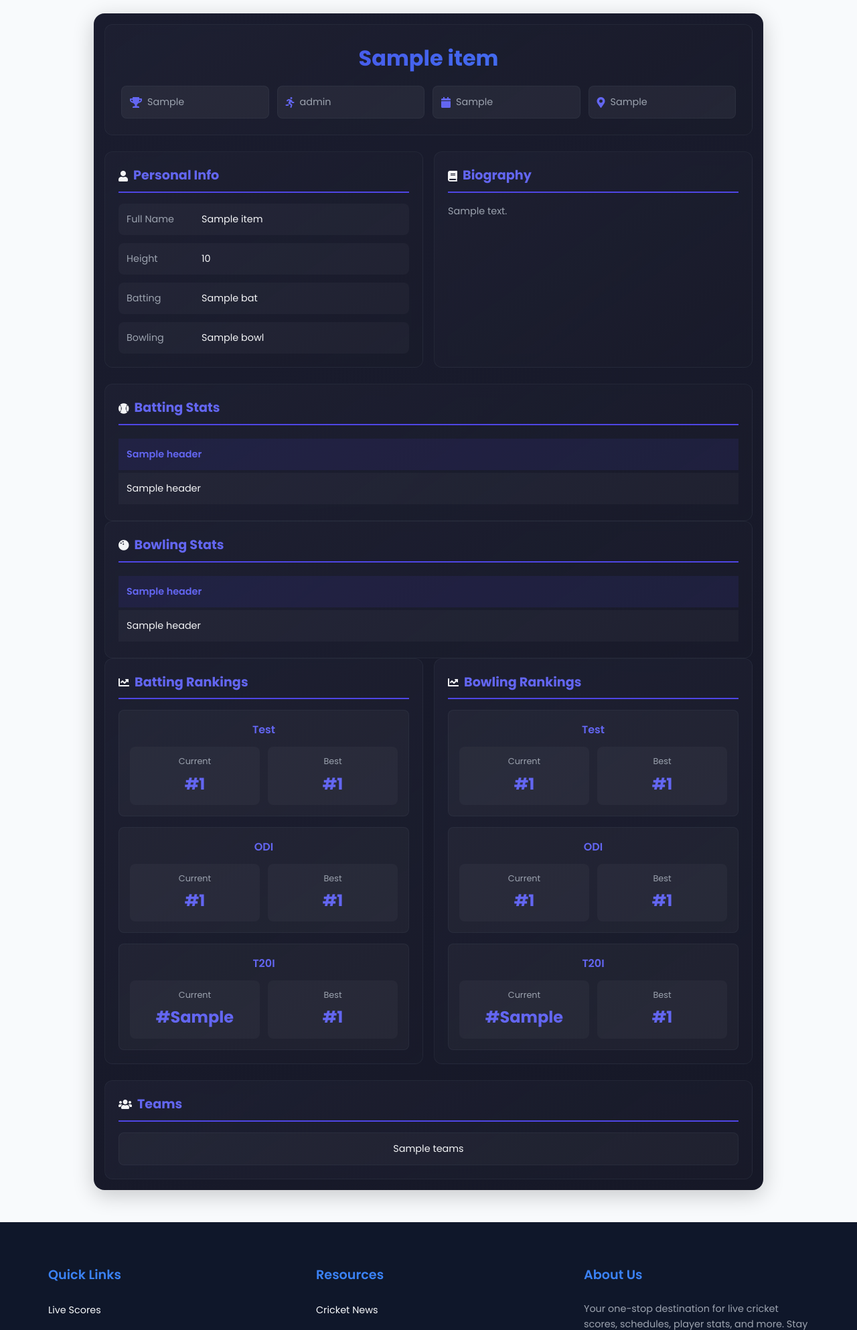
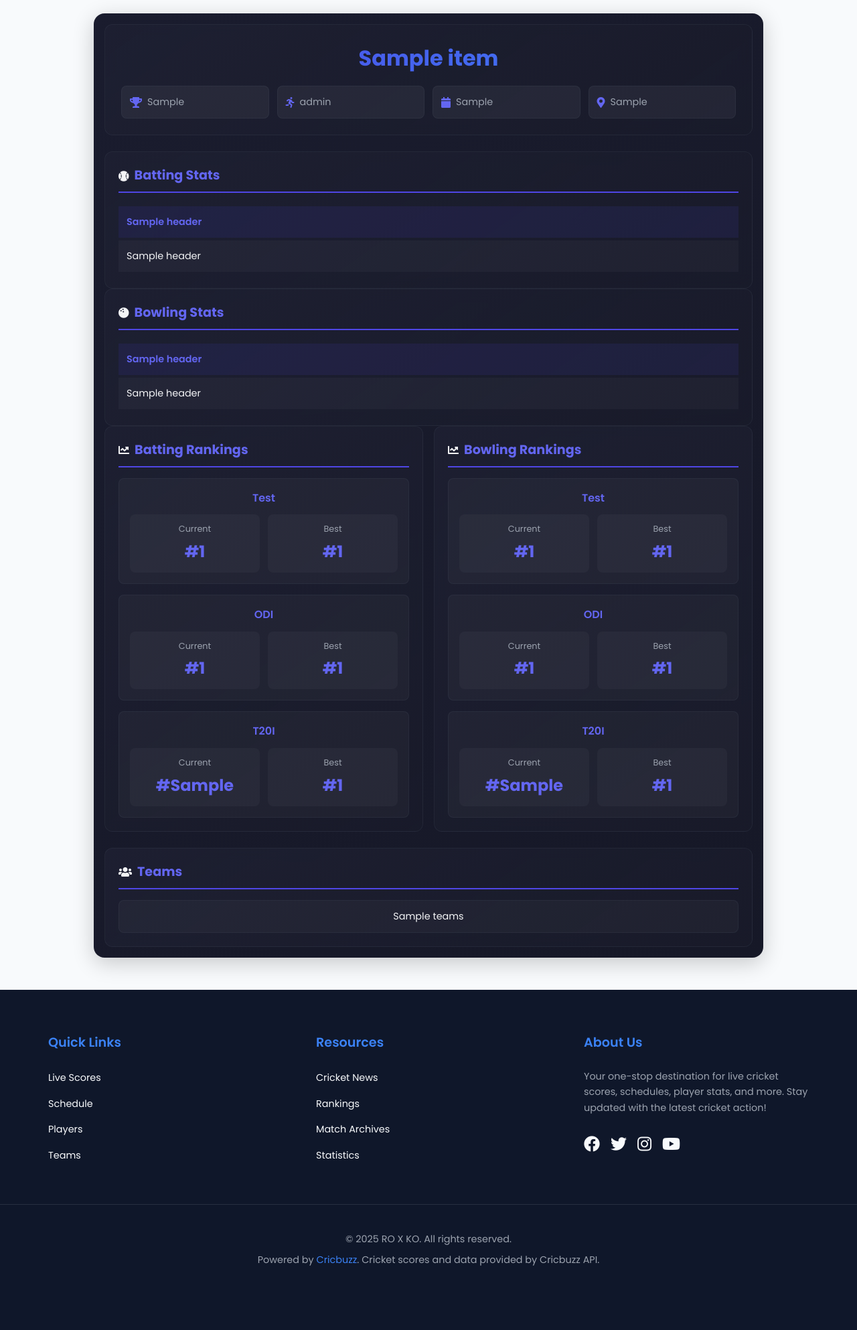
Before and after one commit to vamsi2590/crixxpress, a Django app: page /player/1/ in a window 1280 px wide. Shown: the part 76-2062 px from the top of the page at 67% size. After the commit the page ends 1966 px from the top, so only its background shows below. Run offline with Django 5.2, Linux system fonts and the light colour scheme; a database or web service that is not in the repository returns one stand-in record (values such as "Sample title"); data that the repository does not hold is empty.

Commit message:
small html

```diff
--- a/cricket/templates/players/player_info.html
+++ b/cricket/templates/players/player_info.html
@@ -302,48 +302,6 @@
         </div>
     </div>
 
-    <div class="content-grid">
-        <div class="card">
-            <div class="card-header">
-                <i class="fas fa-user"></i>
-                <h3>Personal Info</h3>
-            </div>
-            <div class="info-grid">
-                <div class="info-item">
-                    <span class="label">Full Name</span>
-                    <span class="value">{{ player.name }}</span>
-                </div>
-                {% if player.height %}
-                <div class="info-item">
-                    <span class="label">Height</span>
-                    <span class="value">{{ player.height }}</span>
-                </div>
-                {% endif %}
-                <div class="info-item">
-                    <span class="label">Batting</span>
-                    <span class="value">{{ player.bat }}</span>
-                </div>
-                {% if player.bowl %}
-                <div class="info-item">
-                    <span class="label">Bowling</span>
-                    <span class="value">{{ player.bowl }}</span>
-                </div>
-                {% endif %}
-            </div>
-        </div>
-
-        {% if player.bio %}
-        <div class="card">
-            <div class="card-header">
-                <i class="fas fa-book"></i>
-                <h3>Biography</h3>
-            </div>
-            <div class="bio-content">
-                {{ player.bio|safe }}
-            </div>
-        </div>
-        {% endif %}
-    </div>
 
     {% if player.batting_stats %}
     <div class="card">
```
